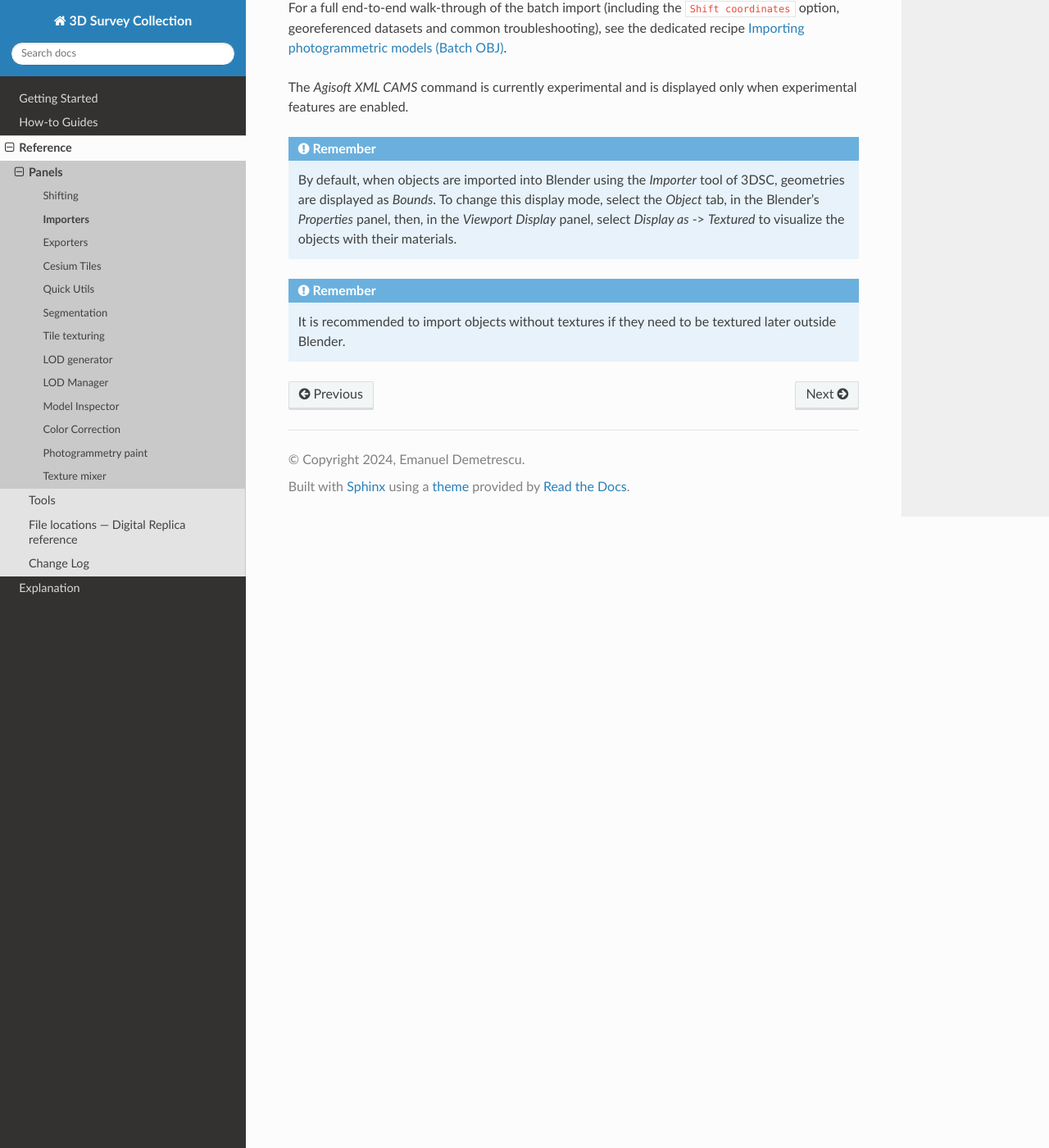
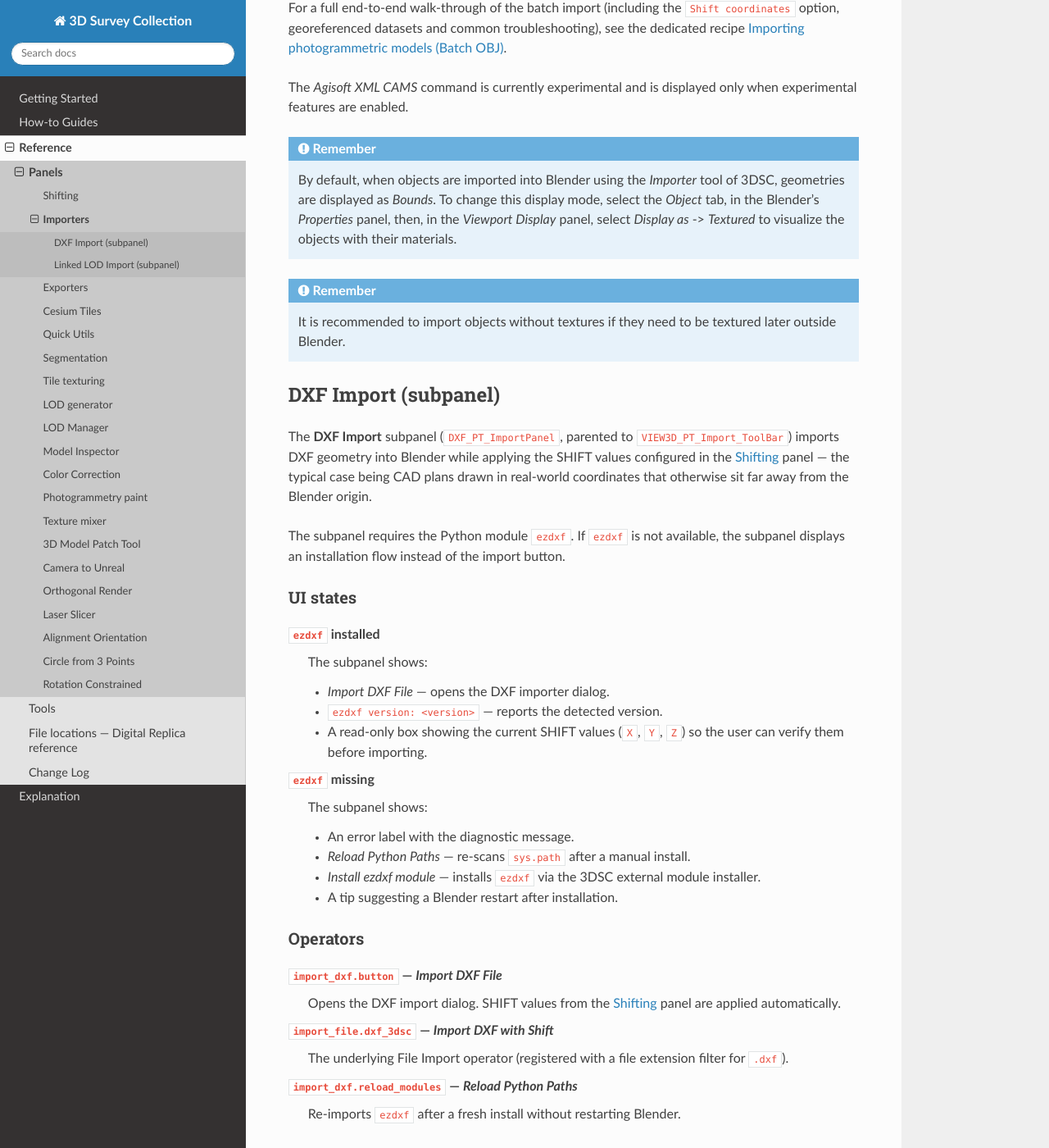
Before and after one commit to zalmoxes-laran/3D-survey-collection-doc, a Sphinx documentation site: the page built from docs/reference/panels/importers.rst, in a window 1280 px wide and 1400 px high, scrolled down 2287 px. Shown: the whole window at 82% size. Built offline with Sphinx 7.4.7 and the Read the Docs theme 3.1.0, drawn with Linux system fonts in a browser that asks for light colours; some of the changed text lies outside the part shown.

Commit message:
new panels

```diff
--- a/docs/reference/panels/importers.rst
+++ b/docs/reference/panels/importers.rst
@@ -77,3 +77,90 @@ The *Agisoft XML CAMS* command is currently experimental and is displayed only w
 .. admonition:: Remember
 
    It is recommended to import objects without textures if they need to be textured later outside Blender.
+
+
+.. _importers-dxf:
+
+DXF Import (subpanel)
+---------------------
+
+The **DXF Import** subpanel (``DXF_PT_ImportPanel``, parented to
+``VIEW3D_PT_Import_ToolBar``) imports DXF geometry into Blender while
+applying the SHIFT values configured in the :ref:`Shifting` panel — the
+typical case being CAD plans drawn in real-world coordinates that
+otherwise sit far away from the Blender origin.
+
+The subpanel requires the Python module ``ezdxf``. If ``ezdxf`` is not
+available, the subpanel displays an installation flow instead of the
+import button.
+
+UI states
+^^^^^^^^^
+
+``ezdxf`` installed
+   The subpanel shows:
+
+   - *Import DXF File* — opens the DXF importer dialog.
+   - ``ezdxf version: <version>`` — reports the detected version.
+   - A read-only box showing the current SHIFT values (``X``, ``Y``,
+     ``Z``) so the user can verify them before importing.
+
+``ezdxf`` missing
+   The subpanel shows:
+
+   - An error label with the diagnostic message.
+   - *Reload Python Paths* — re-scans ``sys.path`` after a manual
+     install.
+   - *Install ezdxf module* — installs ``ezdxf`` via the 3DSC external
+     module installer.
+   - A tip suggesting a Blender restart after installation.
+
+Operators
+^^^^^^^^^
+
+``import_dxf.button`` — *Import DXF File*
+   Opens the DXF import dialog. SHIFT values from the :ref:`Shifting`
+   panel are applied automatically.
+
+``import_file.dxf_3dsc`` — *Import DXF with Shift*
+   The underlying File Import operator (registered with a file
+   extension filter for ``.dxf``).
+
+``import_dxf.reload_modules`` — *Reload Python Paths*
+   Re-imports ``ezdxf`` after a fresh install without restarting
+   Blender.
+
+
+.. _importers-linked-lod:
+
+Linked LOD Import (subpanel)
+----------------------------
+
+The **Linked LOD Import** subpanel (``DXF_PT_ImportLinkedLODPanel``,
+parented to ``VIEW3D_PT_Import_ToolBar``) imports linked meshes with
+LOD-suffixed names from one or more ``.blend`` libraries. It is the
+recommended way to assemble large scenes from external LOD libraries
+without duplicating mesh data in the current file.
+
+Operators
+^^^^^^^^^
+
+``import_linked.lod`` — *Import Linked LOD Meshes*
+   Opens the library browser and imports the selected meshes as linked
+   data blocks. A confirmation dialog
+   (``wm.import_linked_lod_confirm_dialog``) warns that the operation
+   may take a while on large libraries.
+
+``import_file.linked_lod`` — *Import Linked LOD*
+   The underlying File Import operator used to pick the source
+   ``.blend`` file.
+
+Typical workflow
+^^^^^^^^^^^^^^^^
+
+#. Press *Import Linked LOD Meshes*.
+#. Select the ``.blend`` library that contains the LOD meshes.
+#. Confirm the operation in the dialog.
+#. The meshes appear as linked objects in the current scene; their LOD
+   level is read from the name suffix and is handled by the
+   :ref:`lod-manager` panel.
--- a/docs/reference/panels/index.rst
+++ b/docs/reference/panels/index.rst
@@ -32,3 +32,10 @@ its parameters, buttons, and behaviors.
    color-correction
    photogrammetry-paint
    texture-mixer
+   model-patch-tool
+   camera-to-unreal
+   orthogonal-render
+   laser-slicer
+   alignment-orientation
+   circle-from-3-points
+   rotation-constrained
```
Also changed, not shown: docs/reference/panels/alignment-orientation.rst (added, +91 -0 lines), docs/reference/panels/camera-to-unreal.rst (added, +70 -0 lines), docs/reference/panels/circle-from-3-points.rst (added, +75 -0 lines), docs/reference/panels/laser-slicer.rst (added, +102 -0 lines), docs/reference/panels/model-patch-tool.rst (added, +77 -0 lines), docs/reference/panels/orthogonal-render.rst (added, +97 -0 lines), docs/reference/panels/rotation-constrained.rst (added, +81 -0 lines).
